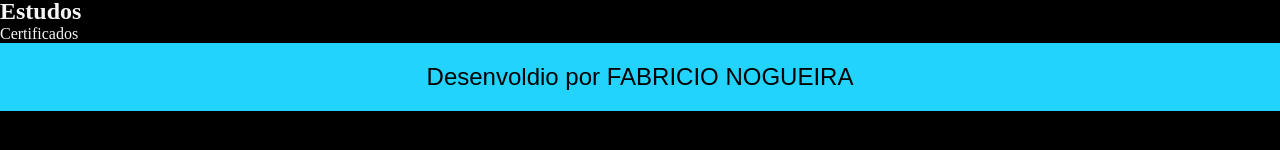
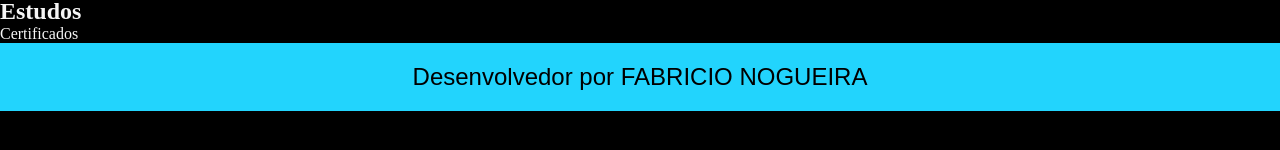
Before and after one commit to FabricioNogueiraDev/portifolio, a plain HTML site: page curriculo.html in a window 1280 px wide. Shown: the part 146-296 px from the top of the page. Drawn offline with Linux system fonts and the light colour scheme.

Commit message:
Update curriculo.html

```diff
--- a/curriculo.html
+++ b/curriculo.html
@@ -33,7 +33,7 @@
     </main>
 
     <footer class="rodape">
-        <p>Desenvoldio por FABRICIO NOGUEIRA</p>
+        <p>Desenvolvedor por FABRICIO NOGUEIRA</p>
     </footer>
 
 </body>
```
